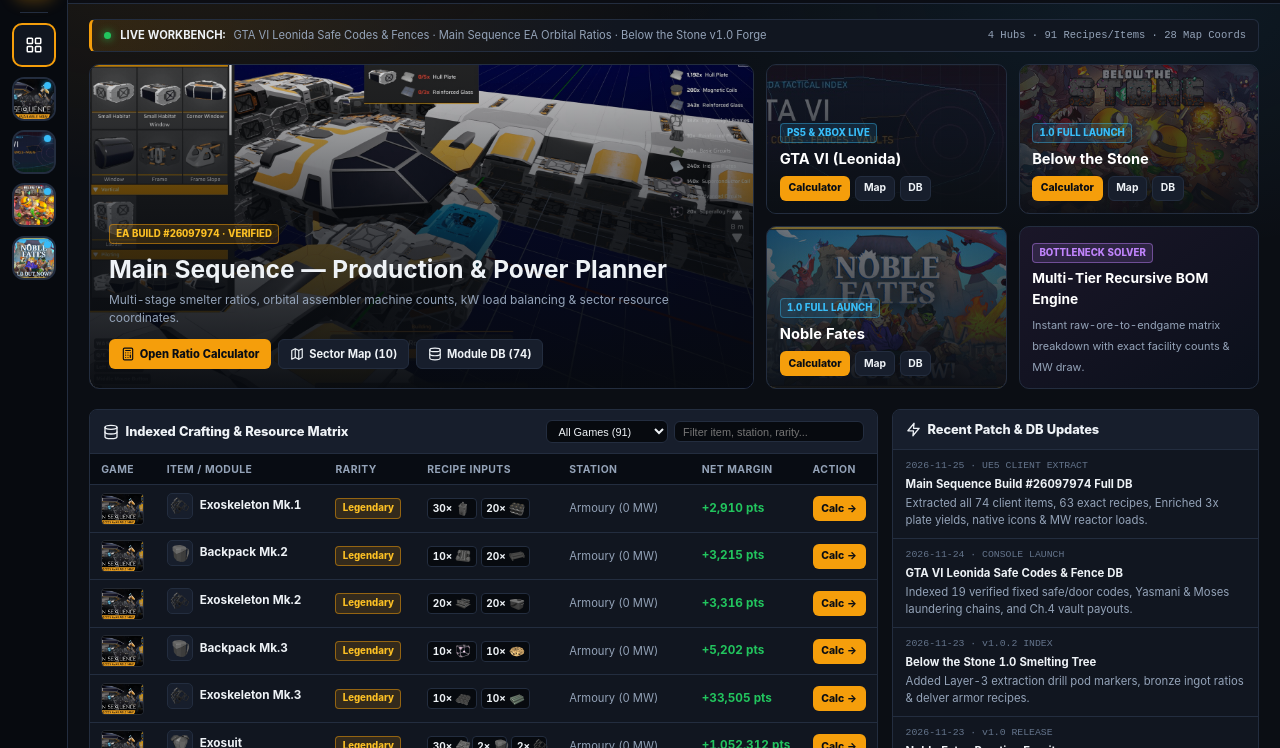
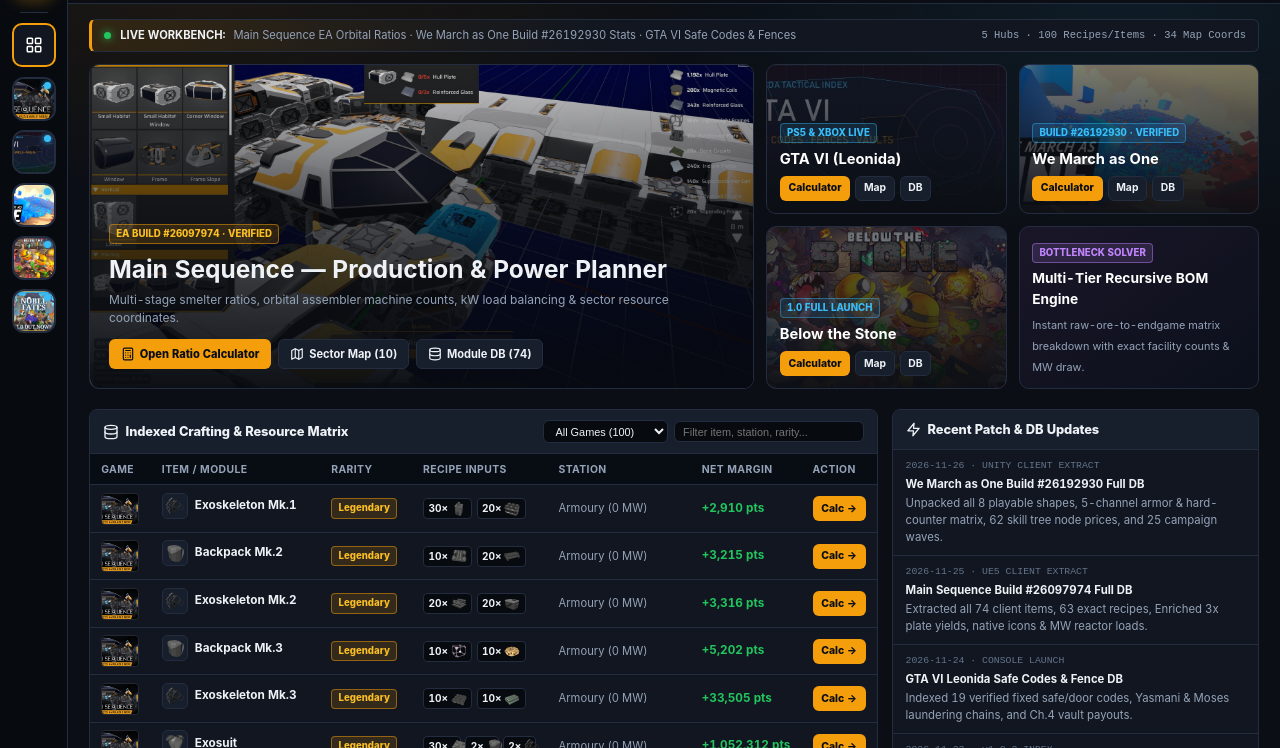
Before and after one commit to Fenghuang-huoyan/dropcodex-hub, an Astro site: page / in a window 1280 px wide. Shown: the part 52-800 px from the top of the page. Built offline with nearby package versions, Linux system fonts and the light colour scheme; Astro itself is replaced by a stand-in of ours.

Commit message:
feat(hub): add We March as One (Build #26192930) client-extracted unit & counter workbench

```diff
--- a/src/data/games.ts
+++ b/src/data/games.ts
@@ -1933,6 +1933,167 @@ export const gamesRegistry: GameModule[] = [
     ],
   },
   {
+    slug: 'we-march-as-one',
+    title: 'We March as One',
+    steamAppId: 5189160,
+    statusBadge: 'BUILD #26192930 · VERIFIED',
+    releaseLabel: 'Unity Client Extract · Nov 2026',
+    engine: '8 Units · 62 Skill Nodes · 25 Waves',
+    genre: 'Incremental Auto Battler · RTS',
+    officialStoreUrl: 'https://store.steampowered.com/app/5189160/We_March_as_One/',
+    priceLabel: '$7.99 · Free Demo on Steam',
+    summary:
+      '100% client-extracted unit database (Build #26192930): compute exact Gold recruitment costs, hard-counter DPS multipliers (Square 1.5x vs Diamond, Triangle 1.75x vs Square, Chevron 1.5x vs Big), 62 skill tree unlocks, and 0.4x defeat kill bounties.',
+    art: {
+      header: '/images/games/we-march-as-one/header.jpg',
+      hero: '/images/games/we-march-as-one/hero.jpg',
+      mapBg: '/images/games/we-march-as-one/map-bg.jpg',
+    },
+    affiliateLinks: { steamKeyUrl: '' },
+    items: [
+      {
+        id: 'campaign-gold',
+        icon: '🪙',
+        name: 'Campaign Bounty Gold (1g)',
+        category: 'Economy Currency',
+        rarity: 'Common',
+        baseValue: 1,
+        outputQty: 1,
+        craftTimeSec: 1.0,
+        powerKw: 0,
+        biomeOrSource: '0.4x Uncleared Enemy Kill Value + Stage Clear',
+      },
+      {
+        id: 'unit-circle',
+        icon: '⚪',
+        iconUrl: '/images/items/we-march-as-one/shape-circle.png',
+        name: 'Circle (Cheap Infantry · 10 HP / 5.71 DPS)',
+        category: 'Basic Infantry',
+        rarity: 'Common',
+        baseValue: 2,
+        outputQty: 1,
+        craftTimeSec: 0.7,
+        powerKw: 0,
+        biomeOrSource: 'Starter Roster (Base Cap 100 · Crownable as 10x King)',
+        recipe: [{ itemId: 'campaign-gold', qty: 1 }],
+      },
+      {
+        id: 'unit-square',
+        icon: '🟦',
+        iconUrl: '/images/items/we-march-as-one/shape-square.png',
+        name: 'Square (Anti-Cav Pike · 28 HP / 1.5x vs Diamond)',
+        category: 'Defensive Infantry',
+        rarity: 'Uncommon',
+        baseValue: 5,
+        outputQty: 1,
+        craftTimeSec: 0.9,
+        powerKw: 0,
+        biomeOrSource: 'Skill Tree 5g · -65% Cavalry & -30% Arrow Dmg Taken',
+        recipe: [{ itemId: 'campaign-gold', qty: 3 }],
+      },
+      {
+        id: 'unit-triangle',
+        icon: '🔺',
+        iconUrl: '/images/items/we-march-as-one/shape-triangle.png',
+        name: 'Triangle (Ranged Archer · Rng 16.5 / 1.75x vs Square)',
+        category: 'Ranged Infantry',
+        rarity: 'Uncommon',
+        baseValue: 5,
+        outputQty: 1,
+        craftTimeSec: 2.47,
+        powerKw: 0,
+        biomeOrSource: 'Skill Tree 5g · Base Cap 50 · Piercing & Fire Upgrades',
+        recipe: [{ itemId: 'campaign-gold', qty: 3 }],
+      },
+      {
+        id: 'unit-diamond',
+        icon: '🔷',
+        iconUrl: '/images/items/we-march-as-one/shape-diamond.png',
+        name: 'Diamond (Light Lancer · 40 HP / Spd 5 / 1.5x vs Triangle)',
+        category: 'Light Cavalry',
+        rarity: 'Rare',
+        baseValue: 9,
+        outputQty: 1,
+        craftTimeSec: 1.15,
+        powerKw: 0,
+        biomeOrSource: 'Skill Tree 5g · -45% Arrow Dmg Taken · Blooded 2x Spd',
+        recipe: [{ itemId: 'campaign-gold', qty: 5 }],
+      },
+      {
+        id: 'unit-pentagon',
+        icon: '⬠',
+        iconUrl: '/images/items/we-march-as-one/shape-pentagon.png',
+        name: 'Pentagon (Heavy Artillery · Rng 40 / StructDmg 3.0)',
+        category: 'Heavy Artillery',
+        rarity: 'Epic',
+        baseValue: 420,
+        outputQty: 1,
+        craftTimeSec: 6.3,
+        powerKw: 0,
+        biomeOrSource: 'Triangle Cap II → 350g Unlock · Base Cap 2',
+        recipe: [{ itemId: 'campaign-gold', qty: 300 }],
+      },
+      {
+        id: 'unit-hexagon',
+        icon: '⬢',
+        iconUrl: '/images/items/we-march-as-one/shape-hexagon.png',
+        name: 'Hexagon (Heavy Bulwark · 1,800 HP / -70% Arrow & Cav)',
+        category: 'Heavy Infantry',
+        rarity: 'Epic',
+        baseValue: 480,
+        outputQty: 1,
+        craftTimeSec: 1.2,
+        powerKw: 0,
+        biomeOrSource: 'Square Cap II → 350g Unlock · AoE Slam + Bastion -25% Aura',
+        recipe: [{ itemId: 'campaign-gold', qty: 300 }],
+      },
+      {
+        id: 'unit-kite',
+        icon: '🪁',
+        iconUrl: '/images/items/we-march-as-one/shape-kite.png',
+        name: 'Kite (Heavy Cavalry · 800 HP / 50.0 Base DPS)',
+        category: 'Heavy Cavalry',
+        rarity: 'Epic',
+        baseValue: 510,
+        outputQty: 1,
+        craftTimeSec: 0.6,
+        powerKw: 0,
+        biomeOrSource: 'Diamond Cap II → 350g Unlock · Fresh Mounts +70% Atk Spd',
+        recipe: [{ itemId: 'campaign-gold', qty: 300 }],
+      },
+      {
+        id: 'unit-chevron',
+        icon: '🏹',
+        iconUrl: '/images/items/we-march-as-one/shape-chevron.png',
+        name: 'Chevron (Elite Bolt Thrower · 400 Dmg / 1.5x vs Big)',
+        category: 'Elite Siege',
+        rarity: 'Legendary',
+        baseValue: 1650,
+        outputQty: 1,
+        craftTimeSec: 2.1,
+        powerKw: 0,
+        biomeOrSource: 'Pentagon Cap II → 3,000g Unlock · Rng 33 Piercing Bolts',
+        recipe: [{ itemId: 'campaign-gold', qty: 1000 }],
+      },
+    ],
+    mapPins: [
+      { id: 'wmao-pin-1', title: 'Level 5 Archer Ridge (508g Enemy Value)', category: 'Resource', xPercent: 24, yPercent: 62, note: '120 Circles, 40 Squares, 104 Triangles — flank archers with 5g Diamonds (185g clear).' },
+      { id: 'wmao-pin-2', title: 'Level 10 First City Fortress (1,725g Value)', category: 'Boss', xPercent: 42, yPercent: 48, note: '528 Squares + first 2 enemy Pentagons (40 range). Sacked achievement milestone (600g clear).' },
+      { id: 'wmao-pin-3', title: 'Level 15 Cavalry Stampede (1,584 Diamonds + 3 Kites)', category: 'Extraction', xPercent: 58, yPercent: 34, note: 'Pure mounted rush (4,620g value). Brace choke with Squares (-65% cav dmg) + Shield Wall.' },
+      { id: 'wmao-pin-4', title: 'Level 16 Hexagon Tank Debut (1,800 HP)', category: 'Shrine / Upgrade', xPercent: 64, yPercent: 66, note: 'First enemy Hexagon (-70% arrow/cav armor) backed by 900 Triangles (1,470g clear).' },
+      { id: 'wmao-pin-5', title: 'Level 20 Second City Siege (11,613g Value)', category: 'Boss', xPercent: 76, yPercent: 44, note: '6,080 enemy troops + 8 Pentagons + 2 Hexagons + 2 Kites (2,250g base clear).' },
+      { id: 'wmao-pin-6', title: 'Level 25 Final Citadel & Enemy General (24,012g Value)', category: 'Boss', xPercent: 86, yPercent: 26, note: '7,157 troops incl. 23 Hexagons, 24 Kites, 1 Chevron & Full Enemy General. Bring Chevrons (1.8x effective vs Hexagon).' },
+    ],
+    tradeValues: [
+      { name: 'Chevron (400 Dmg · 1.8x vs Hexagon)', icon: '🏹', score: 1650, demand: 10, rarity: 'Legendary', trend: 'Rising' },
+      { name: 'Hexagon (1,800 HP · Bastion -25% Aura)', icon: '⬢', score: 920, demand: 9, rarity: 'Epic', trend: 'Rising' },
+      { name: 'Kite (50–85 DPS Heavy Cavalry)', icon: '🪁', score: 860, demand: 9, rarity: 'Epic', trend: 'Stable' },
+      { name: 'The King Crown Upgrade (160g · 10x + 30% Aura)', icon: '👑', score: 780, demand: 10, rarity: 'Legendary', trend: 'Rising' },
+      { name: 'Square (3g · 1.5x vs Cav & -65% Cav Armor)', icon: '🟦', score: 420, demand: 8, rarity: 'Uncommon', trend: 'Stable' },
+      { name: 'Triangle (3g · 16.5 Rng · 1.75x vs Square)', icon: '🔺', score: 410, demand: 8, rarity: 'Uncommon', trend: 'Stable' },
+    ],
+  },
+  {
     slug: 'below-the-stone',
     title: 'Below the Stone',
     steamAppId: 1170230,
--- a/src/pages/index.astro
+++ b/src/pages/index.astro
@@ -77,7 +77,7 @@ const totalPins = gamesRegistry.reduce((s, g) => s + g.mapPins.length, 0);
       <span class="ticker-pulse"></span>
       <strong>LIVE WORKBENCH:</strong>
       <span style="color:var(--text-dim); margin-left:0.35rem;">
-        GTA VI Leonida Safe Codes &amp; Fences · Main Sequence EA Orbital Ratios · Below the Stone v1.0 Forge
+        Main Sequence EA Orbital Ratios · We March as One Build #26192930 Stats · GTA VI Safe Codes &amp; Fences
       </span>
     </div>
     <div style="color:var(--text-dim); font-family:monospace; font-size:0.75rem;">
@@ -274,6 +274,11 @@ const totalPins = gamesRegistry.reduce((s, g) => s + g.mapPins.length, 0);
         </div>
         <ul class="changelog-list">
           <li>
+            <div class="changelog-date">2026-11-26 · UNITY CLIENT EXTRACT</div>
+            <strong style="display:block; margin:0.15rem 0;">We March as One Build #26192930 Full DB</strong>
+            <span style="color:var(--text-dim);">Unpacked all 8 playable shapes, 5-channel armor &amp; hard-counter matrix, 62 skill tree node prices, and 25 campaign waves.</span>
+          </li>
+          <li>
             <div class="changelog-date">2026-11-25 · UE5 CLIENT EXTRACT</div>
             <strong style="display:block; margin:0.15rem 0;">Main Sequence Build #26097974 Full DB</strong>
             <span style="color:var(--text-dim);">Extracted all 74 client items, 63 exact recipes, Enriched 3x plate yields, native icons &amp; MW reactor loads.</span>
@@ -287,11 +292,6 @@ const totalPins = gamesRegistry.reduce((s, g) => s + g.mapPins.length, 0);
             <div class="changelog-date">2026-11-23 · v1.0.2 INDEX</div>
             <strong style="display:block; margin:0.15rem 0;">Below the Stone 1.0 Smelting Tree</strong>
             <span style="color:var(--text-dim);">Added Layer-3 extraction drill pod markers, bronze ingot ratios &amp; delver armor recipes.</span>
-          </li>
-          <li>
-            <div class="changelog-date">2026-11-23 · v1.0 RELEASE</div>
-            <strong style="display:block; margin:0.15rem 0;">Noble Fates Prestige Furniture</strong>
-            <span style="color:var(--text-dim);">Indexed timber-to-plank carpentry ratios and banquet set value margins.</span>
           </li>
         </ul>
       </div>
```
Also changed, not shown: public/images/games/we-march-as-one/header.jpg (added), public/images/games/we-march-as-one/hero.jpg (added), public/images/games/we-march-as-one/map-bg.jpg (added), public/images/items/we-march-as-one/shape-chevron.png (added), public/images/items/we-march-as-one/shape-circle.png (added), public/images/items/we-march-as-one/shape-diamond.png (added), public/images/items/we-march-as-one/shape-hexagon.png (added), public/images/items/we-march-as-one/shape-kite.png (added), public/images/items/we-march-as-one/shape-pentagon.png (added), public/images/items/we-march-as-one/shape-square.png (added), public/images/items/we-march-as-one/shape-triangle.png (added).
